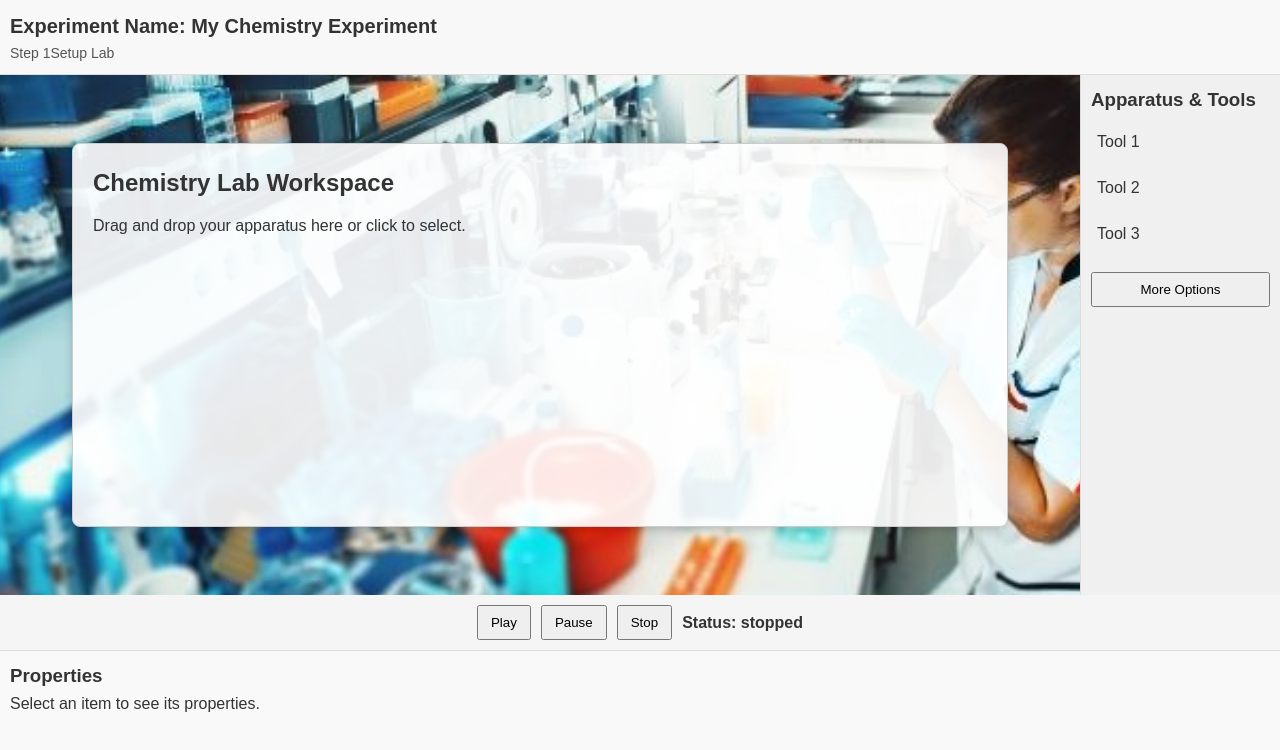
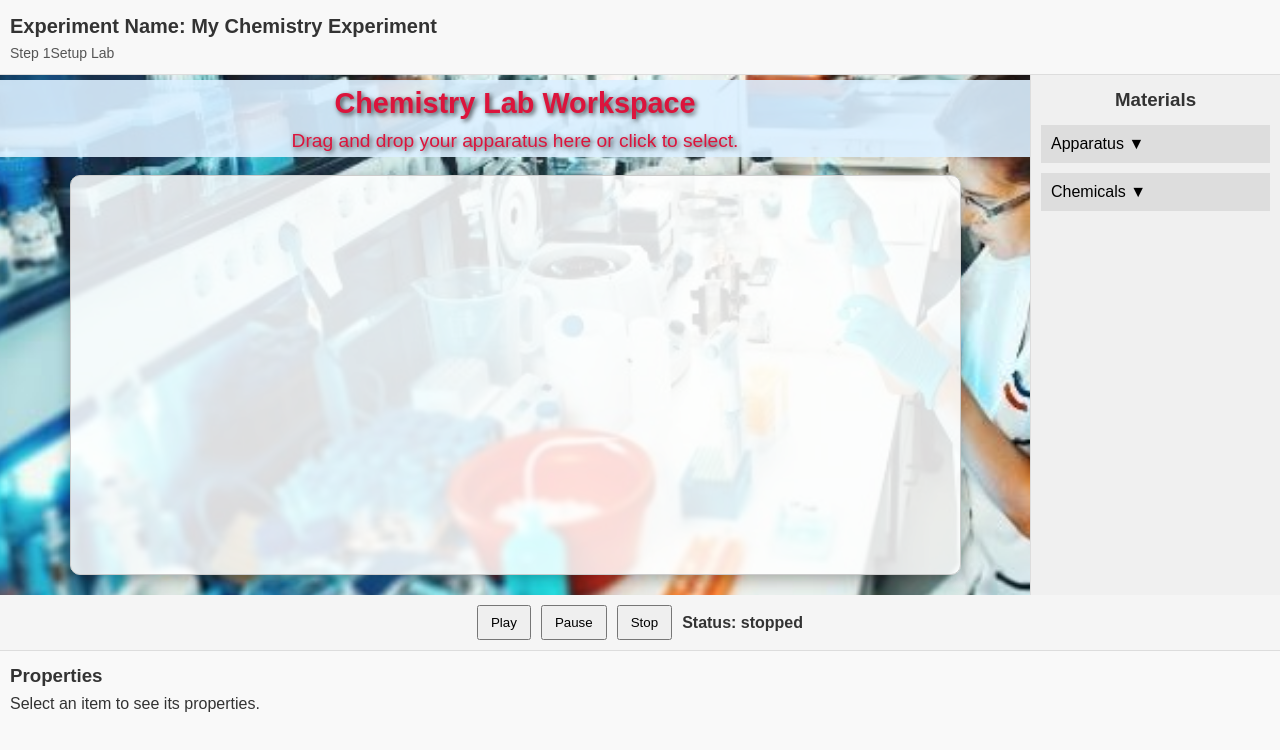
Before and after one commit to RSKMN/vlab-chem, a React (Create React App) app: page / in a window 1280 px wide. Shown: the top 750 px of the page. Built offline with nearby package versions, Linux system fonts and the light colour scheme.

Commit message:
static page

```diff
--- a/src/App.js
+++ b/src/App.js
@@ -13,12 +13,19 @@ function App() {
   const [workspaceItems, setWorkspaceItems] = useState([]);
   const [selectedItem, setSelectedItem] = useState(null);
 
-  const addItemToWorkspace = (itemName) => {
+  // Apparatus list with dropdown functionality
+  const apparatusList = [
+    { id: 1, name: "Beaker" },
+    { id: 2, name: "Flask" },
+    { id: 3, name: "Test Tube" }
+  ];
+
+  const addItemToWorkspace = (item) => {
     const newItem = {
       id: Date.now(),
-      name: itemName,
+      name: item.name,
       properties: {
-        position: { x: 50, y: 50 } // default position
+        position: { x: 50, y: 50 } // Default position
       }
     };
     setWorkspaceItems([...workspaceItems, newItem]);
@@ -36,7 +43,12 @@ function App() {
     <div className="App">
       <TopBar experimentName={experimentName} currentStep={currentStep} />
       <div className="main-container">
-        <ChemistryWorkspace items={workspaceItems} onSelectItem={selectItem} />
+        <ChemistryWorkspace
+          items={workspaceItems}
+          onSelectItem={selectItem}
+          apparatusList={apparatusList}
+          onAddToWorkspace={addItemToWorkspace}
+        />
         <SideBar addItem={addItemToWorkspace} />
       </div>
       <SimulationControls
--- a/src/components/ChemistryWorkspace.css
+++ b/src/components/ChemistryWorkspace.css
@@ -1,48 +1,71 @@
 .chem-workspace {
   flex: 1;
-  /* Use the relative path to the image in src/assets/images */
+  display: flex;
+  flex-direction: column;
+  align-items: center;
+  justify-content: center;
+  padding: 20px;
+  position: relative;
+
+  /* Background Image */
   background: url('../assets/images/lab-background.jpg') no-repeat center center fixed;
   background-size: cover;
-  display: flex;
-  justify-content: center;
-  align-items: center;
-  padding: 20px;
-  position: relative;
 }
+
+/* Header text over background */
+.workspace-header {
+  width: 100%;
+  text-align: center;
+  position: absolute;
+  top: 5px; /* Move text further up */
+  left: 50%;
+  transform: translateX(-50%);
+  color: crimson; /* Softer white color for readability */
+  text-shadow: 2px 2px 5px rgba(0, 0, 0, 0.7);
+  font-size: 1.2em; /* Reduced font size */
+  font-weight: normal; /* Less bold */
+  background-color: rgba(220, 240, 255, 0.9);
+
+  z-index: 10;
+}
+
+/* Main workspace */
 .lab-bench {
-  background-color: rgba(255, 255, 255, 0.9);
+  background-color: rgba(255, 255, 255, 0.85);
   border: 1px solid #ccc;
   width: 90%;
-  height: 80%;
+  height: 75vh;
   padding: 20px;
-  border-radius: 8px;
+  border-radius: 10px;
   position: relative;
-  box-shadow: 0 2px 10px rgba(0, 0, 0, 0.2);
+  box-shadow: 0 4px 15px rgba(0, 0, 0, 0.3);
   overflow: auto;
+  margin-top: 80px; /* Adjusted to create space for text */
 }
 
-.lab-bench h2 {
-  margin-bottom: 10px;
-}
-
+/* Items container */
 .lab-items {
   display: flex;
   flex-wrap: wrap;
-  gap: 10px;
+  gap: 15px;
+  justify-content: center;
   margin-top: 20px;
 }
 
+/* Apparatus & Chemicals */
 .lab-item {
-  background-color: #e0e0e0;
-  padding: 10px;
+  background-color: #f8f8f8;
+  padding: 12px;
   border: 1px solid #aaa;
-  border-radius: 4px;
+  border-radius: 6px;
   cursor: pointer;
-  min-width: 80px;
+  min-width: 100px;
   text-align: center;
-  transition: background-color 0.2s;
+  font-weight: bold;
+  transition: all 0.2s ease-in-out;
 }
 
 .lab-item:hover {
-  background-color: #d0d0d0;
+  background-color: #e0e0e0;
+  transform: scale(1.05);
 }
--- a/src/components/ChemistryWorkspace.js
+++ b/src/components/ChemistryWorkspace.js
@@ -1,20 +1,34 @@
-import React from 'react';
+import React, { useState } from 'react';
 import './ChemistryWorkspace.css';
 
-const ChemistryWorkspace = ({ items, onSelectItem }) => {
+const ChemistryWorkspace = ({ items, onAddToWorkspace }) => {
+  const [dropdownVisible, setDropdownVisible] = useState(null);
+
+  // Toggle dropdown visibility
+  const handleItemClick = (id) => {
+    setDropdownVisible(dropdownVisible === id ? null : id);
+  };
+
   return (
     <div className="chem-workspace">
-      <div className="lab-bench">
+      <div className="workspace-header">
         <h2>Chemistry Lab Workspace</h2>
         <p>Drag and drop your apparatus here or click to select.</p>
+      </div>
+
+      <div className="lab-bench">
         <div className="lab-items">
-          {items && items.map(item => (
-            <div
-              key={item.id}
-              className="lab-item"
-              onClick={() => onSelectItem(item)}
-            >
-              {item.name}
+          {items.map((item) => (
+            <div key={item.id} className="lab-item">
+              <div onClick={() => handleItemClick(item.id)}>
+                {item.name}
+              </div>
+
+              {dropdownVisible === item.id && (
+                <div className="dropdown-menu">
+                  <button onClick={() => onAddToWorkspace(item)}>Add to Workspace</button>
+                </div>
+              )}
             </div>
           ))}
         </div>
--- a/src/components/SideBar.css
+++ b/src/components/SideBar.css
@@ -1,49 +1,53 @@
 .side-bar {
   background-color: #f0f0f0;
   padding: 10px;
-  width: 200px;
+  width: 250px;
   border-left: 1px solid #ddd;
+  overflow-y: auto;
 }
+
 .side-bar h3 {
   margin-top: 0;
+  text-align: center;
 }
-.side-bar ul {
-  list-style: none;
-  padding: 0;
+
+.dropdown {
+  margin-top: 10px;
 }
-.side-bar li {
-  margin: 8px 0;
-  cursor: pointer;
-  padding: 5px;
-  border: 1px solid transparent;
-}
-.side-bar li:hover {
-  border-color: #ccc;
-  background-color: #e8e8e8;
-}
-.dropdown {
-  margin-top: 20px;
-  position: relative;
-}
+
 .dropdown-btn {
   width: 100%;
-  padding: 8px;
+  padding: 10px;
   cursor: pointer;
+  background: #ddd;
+  border: none;
+  outline: none;
+  text-align: left;
+  font-size: 16px;
 }
+
 .dropdown-content {
-  display: none;
-  position: absolute;
   background-color: #fff;
-  box-shadow: 0px 8px 16px rgba(0,0,0,0.2);
-  width: 100%;
-  z-index: 1;
+  border: 1px solid #ccc;
+  padding: 5px;
+  display: flex;
+  flex-direction: column;
 }
-.dropdown:hover .dropdown-content {
-  display: block;
+
+.material-item {
+  display: flex;
+  align-items: center;
+  padding: 5px;
+  border-bottom: 1px solid #eee;
+  margin-bottom: 5px;
 }
-.dropdown-content a {
-  display: block;
-  padding: 8px;
-  text-decoration: none;
-  color: #333;
+
+.material-item img {
+  margin-right: 10px;
+  border: 1px solid #ccc;
+  border-radius: 4px;
 }
+
+.material-item span {
+  font-size: 14px;
+}
--- a/src/components/SideBar.js
+++ b/src/components/SideBar.js
@@ -1,22 +1,67 @@
-import React from 'react';
+import React, { useState } from 'react';
 import './SideBar.css';
 
-const SideBar = ({ addItem }) => {
+const SideBar = () => {
+  // Local state to show/hide dropdown contents for apparatus and chemicals
+  const [showApparatus, setShowApparatus] = useState(false);
+  const [showChemicals, setShowChemicals] = useState(false);
+
+  // Static lists for apparatus and chemicals.
+  // Update the imageSrc values with actual URLs or local paths as needed.
+  const apparatusList = [
+    { name: "Beaker", imageSrc: "https://m.media-amazon.com/images/I/61bEbTCHV5L._AC_UF1000,1000_QL80_.jpg" },
+    { name: "Flask", imageSrc: "https://www.sigmaaldrich.com/deepweb/assets/sigmaaldrich/product/images/207/642/d8e1bdca-bbcc-4545-a7ca-d30498020451/640/d8e1bdca-bbcc-4545-a7ca-d30498020451.jpg" },
+    { name: "Bunsen Burner", imageSrc: "https://helloartsy.com/wp-content/uploads/kids/school/how-to-draw-a-bunsen-burner/how-to-draw-a-bunsen-burner-step-4.jpg" }
+  ];
+
+  const chemicalsList = [
+    { name: "Water", imageSrc: "https://media.istockphoto.com/id/2035384413/vector/h2o-icon-water-icon-vector.jpg?s=612x612&w=0&k=20&c=zlc43oTgVhZ6WRohUsrj_UTPWX1ox1oWEE03XTZ08QY=" },
+    { name: "Ethanol", imageSrc: "https://assets.thermofisher.com/TFS-Assets/CCG/product-images/tf-80013631-ethanol-header-image.jpg-250.jpg" },
+    { name: "Acetone", imageSrc: "https://study.com/cimages/multimages/16/webp.net-resizeimage24744141588368927425.png" }
+  ];
+
   return (
     <div className="side-bar">
-      <h3>Apparatus &amp; Tools</h3>
-      <ul>
-        <li onClick={() => addItem("Tool 1")}>Tool 1</li>
-        <li onClick={() => addItem("Tool 2")}>Tool 2</li>
-        <li onClick={() => addItem("Tool 3")}>Tool 3</li>
-      </ul>
+      <h3>Materials</h3>
+
+      {/* Apparatus Dropdown */}
       <div className="dropdown">
-        <button className="dropdown-btn">More Options</button>
-        <div className="dropdown-content">
-          <a href="#">Option 1</a>
-          <a href="#">Option 2</a>
-          <a href="#">Option 3</a>
-        </div>
+        <button
+          className="dropdown-btn"
+          onClick={() => setShowApparatus(!showApparatus)}
+        >
+          Apparatus {showApparatus ? '▲' : '▼'}
+        </button>
+        {showApparatus && (
+          <div className="dropdown-content">
+            {apparatusList.map((item, index) => (
+              <div key={index} className="material-item">
+                <img src={item.imageSrc} alt={item.name} width="50" height="50" />
+                <span>{item.name}</span>
+              </div>
+            ))}
+          </div>
+        )}
+      </div>
+
+      {/* Chemicals Dropdown */}
+      <div className="dropdown">
+        <button
+          className="dropdown-btn"
+          onClick={() => setShowChemicals(!showChemicals)}
+        >
+          Chemicals {showChemicals ? '▲' : '▼'}
+        </button>
+        {showChemicals && (
+          <div className="dropdown-content">
+            {chemicalsList.map((item, index) => (
+              <div key={index} className="material-item">
+                <img src={item.imageSrc} alt={item.name} width="50" height="50" />
+                <span>{item.name}</span>
+              </div>
+            ))}
+          </div>
+        )}
       </div>
     </div>
   );
```
Also changed, not shown: src/app.js (deleted), src/assets/images/Beaker.jpg (added), src/components/Beaker.jpg (added).
